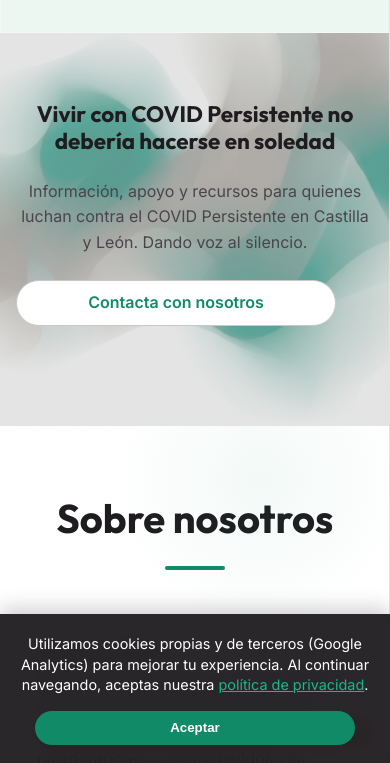
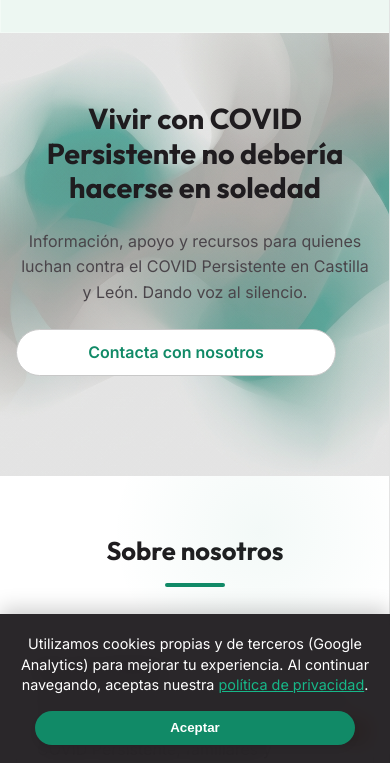
Before and after one commit to imagonbar/acopercyl-web, a website: page index.html in a window 390 px wide. Shown: the part 79-842 px from the top of the page. Drawn offline with Linux system fonts and the light colour scheme.

Commit message:
fix: corregir jerarquía de encabezados h1 y h2 en móvil

```diff
--- a/public/assets/css/index.css
+++ b/public/assets/css/index.css
@@ -425,6 +425,7 @@
 .section-title h2 {
     font-size: 2.5rem;
     margin-bottom: 1rem;
+    line-height: 1.2;
 }
 
 .section-title .divider {
@@ -538,8 +539,12 @@
     }
 
     .hero h1 {
-        font-size: 2.5rem;
-        margin-top: 0.5rem; /* Reducido para RWD */
+        font-size: 2.4rem;
+        margin-top: 0.5rem;
+    }
+
+    .section-title h2 {
+        font-size: 2rem;
     }
 
     .mobile-socio-icon {
@@ -601,8 +606,16 @@
     }
 
     .hero h1 {
-        font-size: 1.4rem !important;
+        font-size: 1.8rem;
         margin-top: 0;
+    }
+
+    .section-title h2 {
+        font-size: 1.6rem;
+    }
+
+    .section-title p {
+        font-size: 0.95rem;
     }
 
     .hero p {
@@ -631,11 +644,7 @@
     }
 }
 
-@media (max-width: 480px) {
-    .hero h1 {
-        font-size: 2rem;
-    }
-}
+/* Eliminado bloque redundante */
 
 /* Cookie Settings Button */
 .cookie-settings-btn {
```
